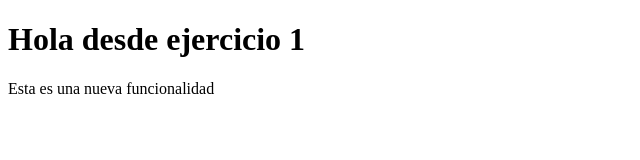
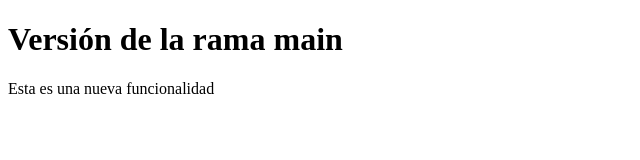
Before and after one commit to leoocarnero/ejercicio1, a plain HTML site: page index.html in a window 1280 px wide. Shown: the whole page, without its empty margins (0-640 px from the left). Drawn offline with Linux system fonts and the light colour scheme.

Commit message:
Cambio en main

```diff
--- a/index.html
+++ b/index.html
@@ -4,7 +4,7 @@
     <title>Ejercicio 1</title>
 </head>
 <body>
-    <h1>Hola desde ejercicio 1</h1>
+    <h1>Versión de la rama main</h1>
     <p>Esta es una nueva funcionalidad</p>
 </body>
 </html>
```
